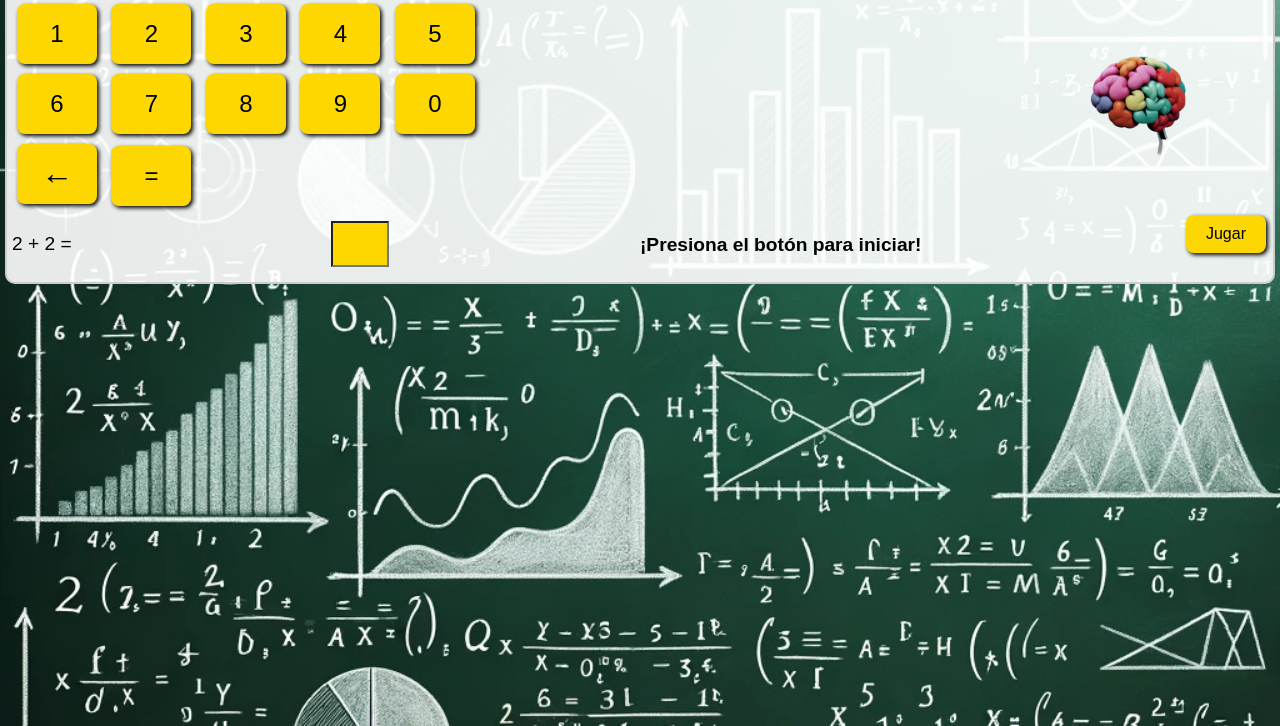
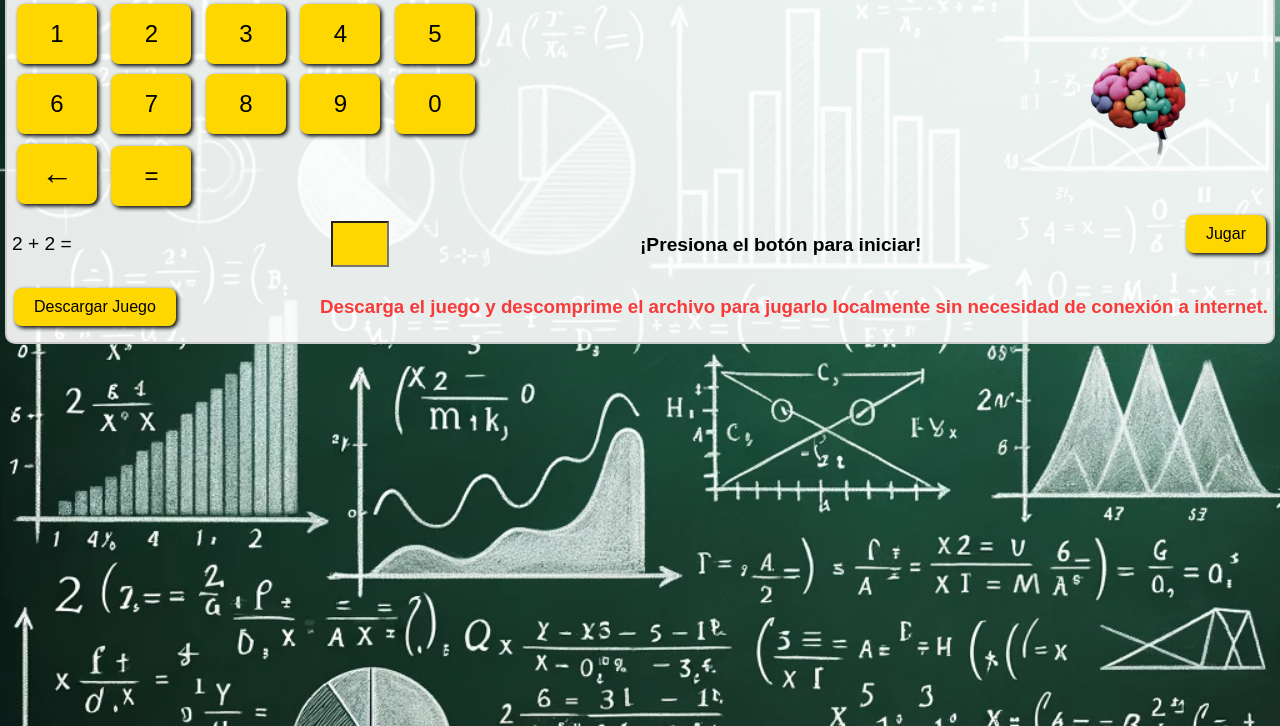
Before and after one commit to Ohaluquin/sumasGame, a plain HTML site: page index.html in a window 1280 px wide. Shown: the part 74-800 px from the top of the page. Drawn offline with Linux system fonts and the light colour scheme.

Commit message:
download update 1.95

```diff
--- a/index.html
+++ b/index.html
@@ -49,12 +49,12 @@
             <div id="timerArea"> </div>
             <div id="statusArea"> </div>
         </div>
-        <!--        <div id="downloadArea">
+        <div id="downloadArea">
             <a href="https://ohaluquin.github.io/sumasGame/sumasGame.zip" download="sumasGame.zip">
                 <button>Descargar Juego</button>
             </a>
             <h3>Descarga el juego y descomprime el archivo para jugarlo localmente sin necesidad de conexión a internet.</h3>
-        </div> -->
+        </div>
     </div>
     <script src="tricks.js"></script>
 </body>
```
Also changed, not shown: 1 other file.
